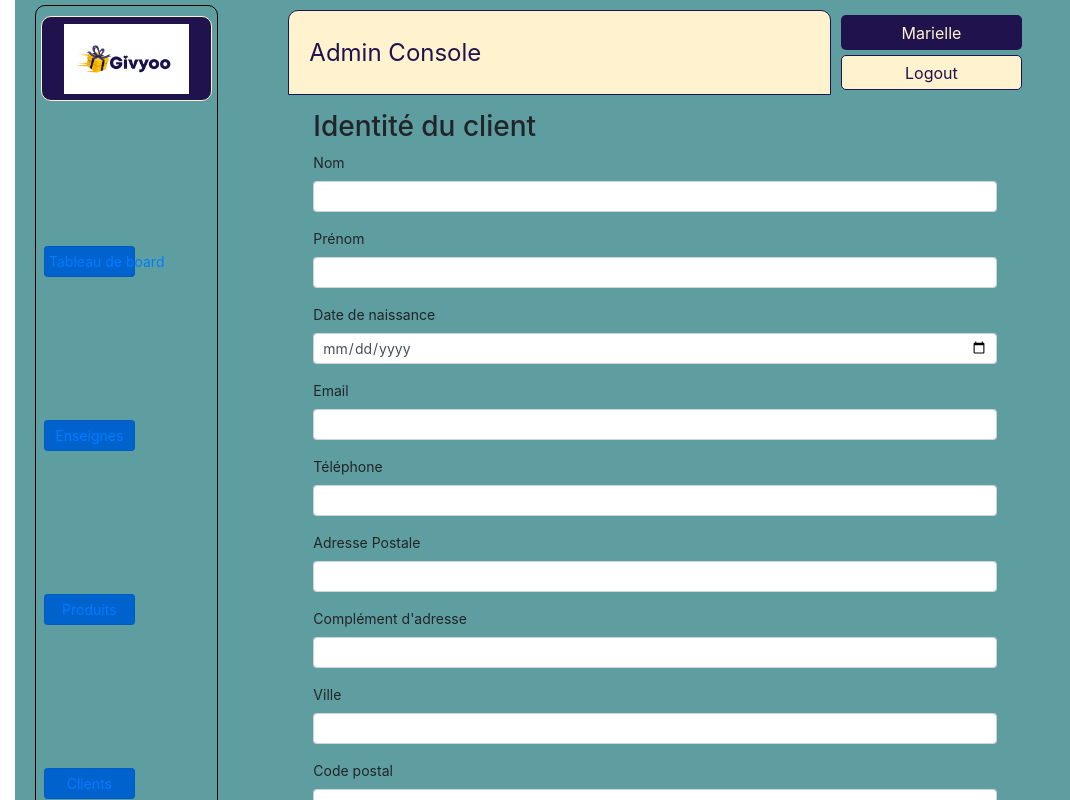
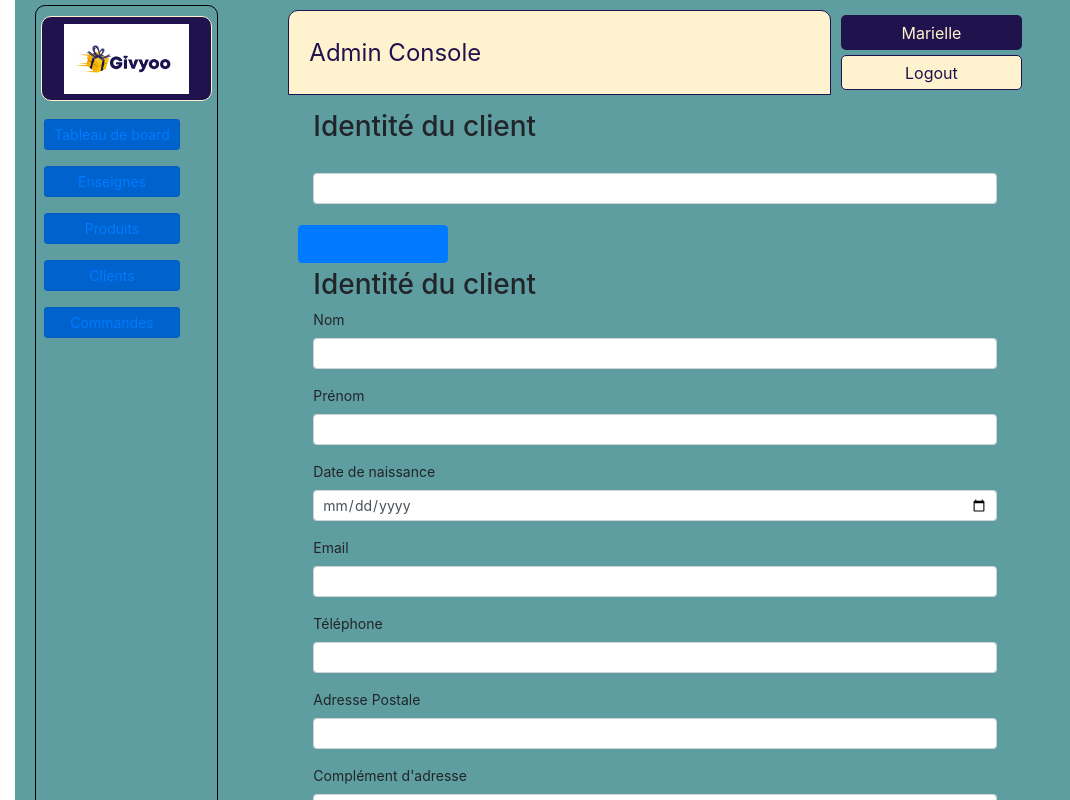
Before and after one commit to gobelinmalin/bordeaux_0320_p3_admin_giftcard, a React (Create React App) app: page /admin/customers/customer-add in a window 1280 px wide. Shown: the top 800 px of the page, without its empty margins (0-1070 px from the left). Built offline with nearby package versions, Linux system fonts and the light colour scheme; no server answers.

Commit message:
1 - "map is not a funtion" from fields.map => done 2 - add Switch/Route and link in customers

```diff
--- a/src/components/customers/Customers.jsx
+++ b/src/components/customers/Customers.jsx
@@ -1,6 +1,7 @@
 // import lib
 import React, { useEffect, useState } from 'react';
 import Axios from 'axios';
+import { Switch, Route, Link } from 'react-router-dom';
 import { Form, Table, Button, Container, Col, Row } from 'react-bootstrap';
 
 // import components
@@ -40,10 +41,19 @@ const Customers = () => {
   // DELETE a customer
 
   return (
-    <>
     <Container>
+      <Switch>
+        <Route
+          exact
+          path="/admin/customers/customer-add"
+          component={FormCustomer}
+        />
+      </Switch>
       <Row>
         <Col>
+          <Button>
+            <Link to="/admin/customers/customer-add">Ajouter un client</Link>
+          </Button>
           <Form>
             <FormCustomer fields={fields} />
           </Form>
@@ -57,16 +67,10 @@ const Customers = () => {
       <Button className="btn-sm" variant="warning" type="reset">
         Annuler
       </Button>
-        <Button
-          className="btn-sm"
-          variant="success"
-          type="submit"
-          value="Submit"
-        >
+      <Button className="btn-sm" variant="success" type="submit" value="Submit">
         Modifier un client
       </Button>
     </Container>
-    </>
   );
 };
 
--- a/src/components/customers/FormCustomer.jsx
+++ b/src/components/customers/FormCustomer.jsx
@@ -8,10 +8,10 @@ import { Form, Col } from 'react-bootstrap';
 // import style
 import '../content-section.css';
 
-const FormCustomer = (props) => {
-  const { fields } = props;
+const FormCustomer = ({ fields }) => {
+  const valueOfFields = Object.values(fields);
 
-  const createFormClient = fields.map((field) => (
+  const createFormClient = valueOfFields.map((field) => (
     <Form.Group className="form-group">
       <Form.Label>{field.label}</Form.Label>
       <Form.Control type={field.type} size="sm" pattern={field.pattern} />
--- a/src/components/navbar/NavButton.jsx
+++ b/src/components/navbar/NavButton.jsx
@@ -14,7 +14,7 @@ const NavButton = (props) => {
   const mapSection = section.map((i) => (
     <Button
       size="sm"
-      className="m-2 p-1 w-50 text-nowrap text-decoration-none"
+      className="m-2 p-1 w-75 text-nowrap text-decoration-none"
       active
     >
       <Link to={`/admin${i.route}`}>{i.name}</Link>
--- a/src/components/navbar/style/left-menu-style.css
+++ b/src/components/navbar/style/left-menu-style.css
@@ -4,7 +4,7 @@
   min-height: 100%;
   border: 1px solid rgb(0, 0, 0);
   display: flex;
-  justify-content: space-between;
+  justify-content: flex-start;
 }
 
 .logo-givyoo {
--- a/src/components/shops/Shops.jsx
+++ b/src/components/shops/Shops.jsx
@@ -1,7 +1,7 @@
 import React, { useState, useEffect } from 'react';
 import axios from 'axios';
-import { Link } from 'react-router-dom';
-import { Button } from 'react-bootstrap';
+import { Link, Switch, Route } from 'react-router-dom';
+import { Button, Container } from 'react-bootstrap';
 // import Header from '../header/Header';
 import ShopsList from './ShopsList';
 import ShopsAdd from './ShopsAdd';
@@ -63,7 +63,10 @@ const Shops = () => {
   }, []);
 
   return (
-    <>
+    <Container>
+      <Switch>
+        <Route path="/admin/shops/add-a-shop" component={ShopsAdd} />
+      </Switch>
       {/* <Header /> */}
       <Link to="/admin/shops/add-a-shop">
         <Button variant="warning">Ajouter une enseigne</Button>
@@ -80,7 +83,7 @@ const Shops = () => {
         )}
       </div>
       <ShopsList shops={shops} deleteShop={deleteShop} editShop={editShop} />
-    </>
+    </Container>
   );
 };
 
```
Lines whose indentation alone changed are shown as unchanged.
